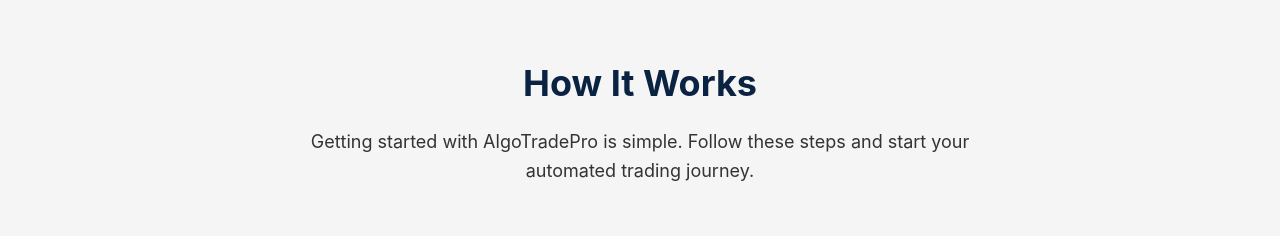
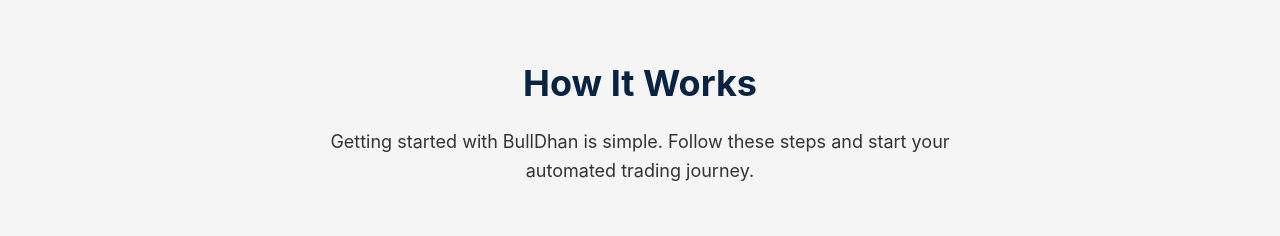
Before and after one commit to bullDhan/landing-page, a plain HTML site: page index.html in a window 1280 px wide. Shown: the part 1440-1676 px from the top of the page. Drawn offline with Linux system fonts and the light colour scheme.

Commit message:
Update index.html

```diff
--- a/index.html
+++ b/index.html
@@ -636,7 +636,7 @@
         <div class="container">
             <div class="section-title">
                 <h2>How It Works</h2>
-                <p>Getting started with AlgoTradePro is simple. Follow these steps and start your automated trading journey.</p>
+                <p>Getting started with BullDhan is simple. Follow these steps and start your automated trading journey.</p>
             </div>
             <div class="steps">
                 <div class="step">
```
